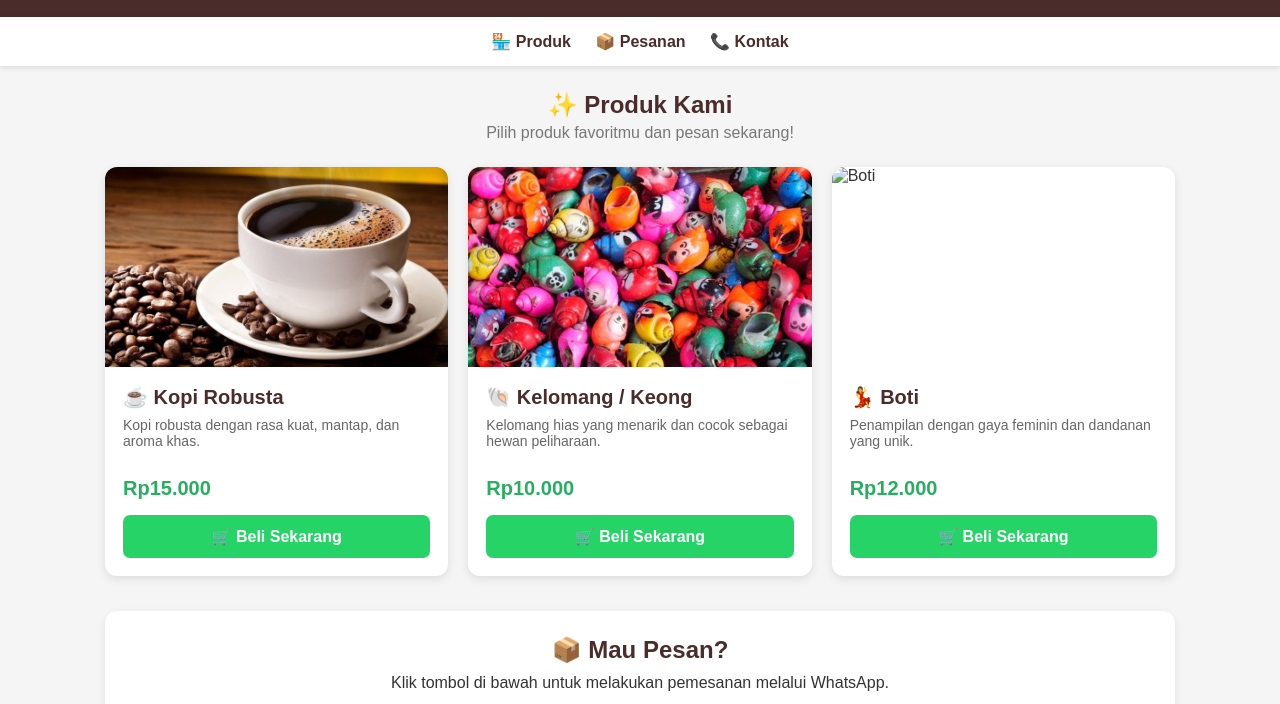
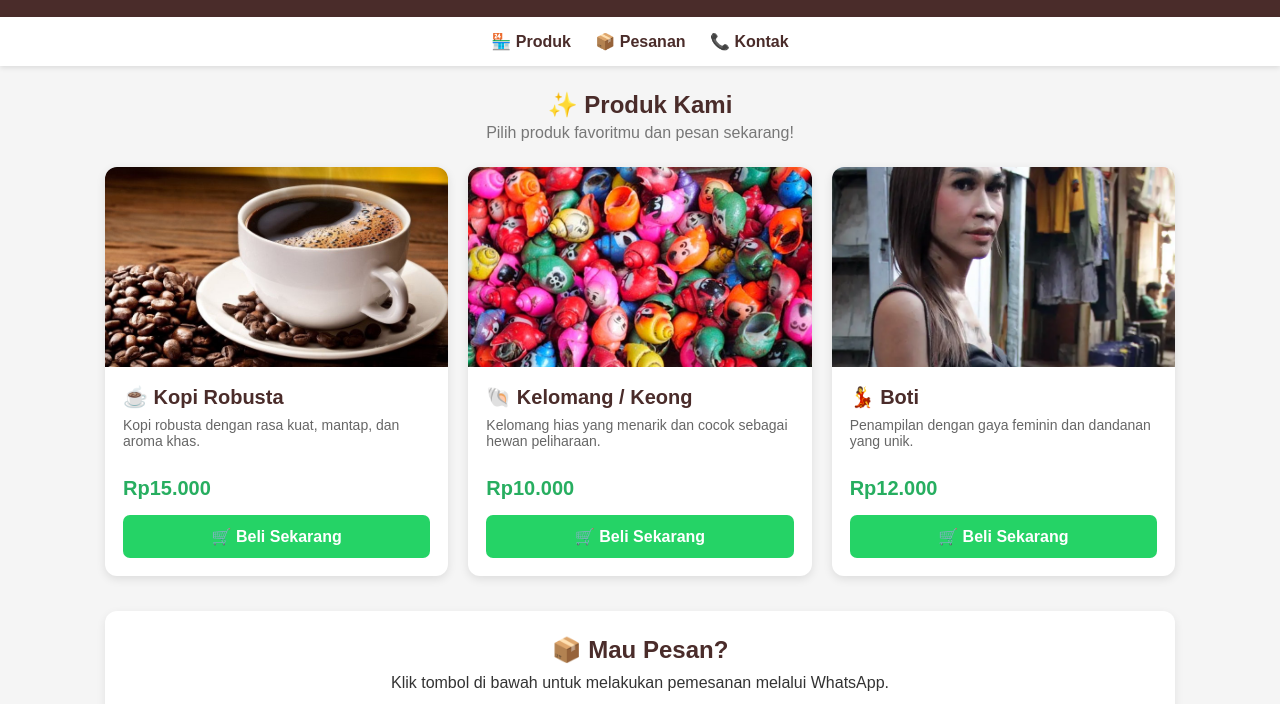
Before and after one commit to lutpann234/warunglutpan, a plain HTML site: page index.html in a window 1280 px wide. Shown: the part 77-781 px from the top of the page. Drawn offline with Linux system fonts and the light colour scheme.

Commit message:
Update index.html

```diff
--- a/index.html
+++ b/index.html
@@ -267,7 +267,7 @@
 
             <!-- BOTI -->
             <div class="card">
-                <img src="40435668_804.jpg" alt="Boti">
+                <img src="40435668_804.webp" alt="Boti">
 
                 <div class="card-content">
                     <h3>💃 Boti</h3>
```
